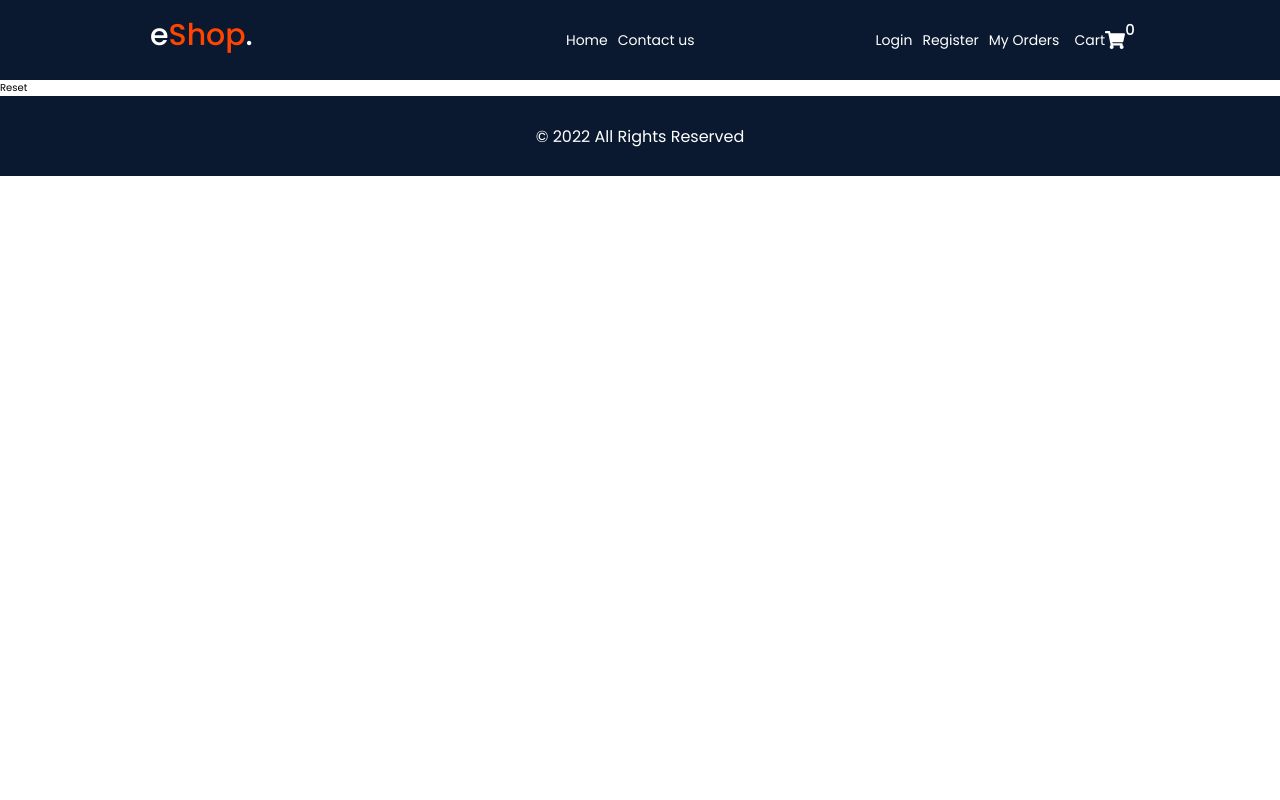
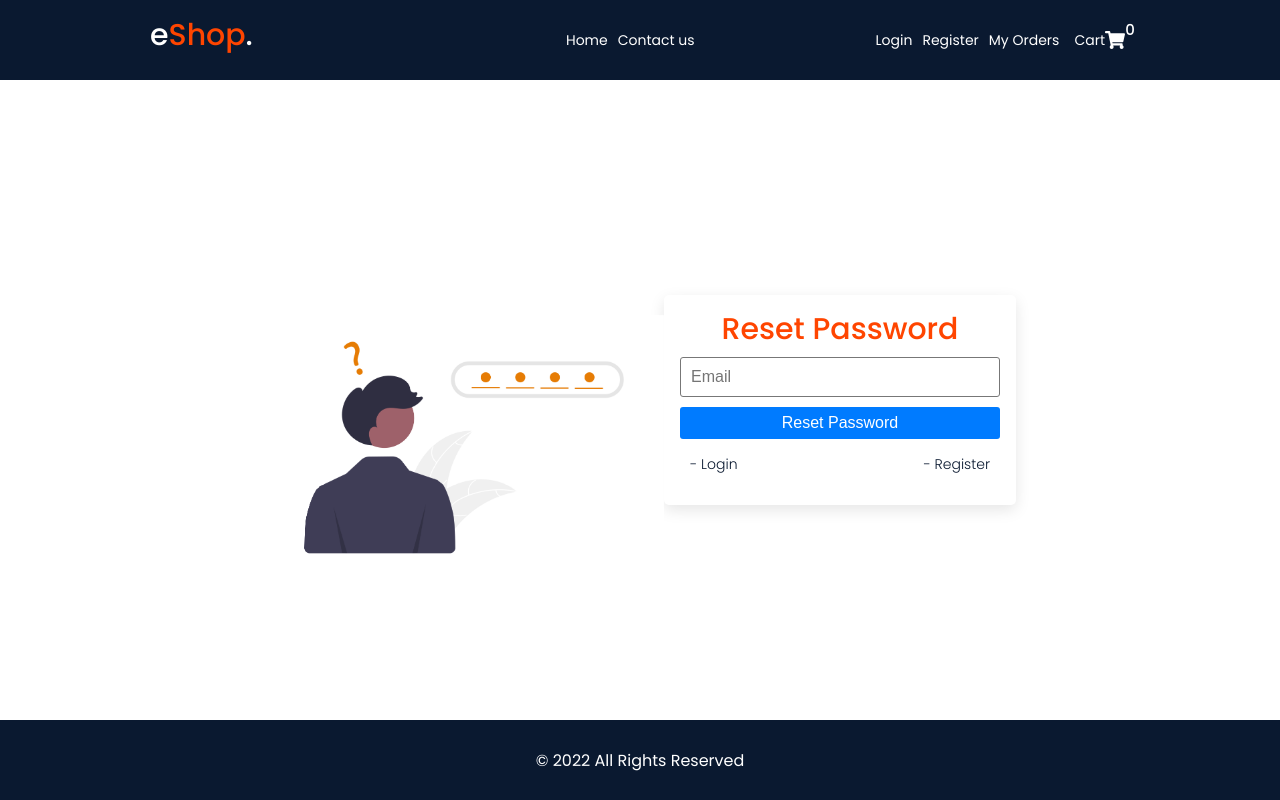
Before and after one commit to cheechqt/boost-eshop, a React (Create React App) app: page /reset in a window 1280 px wide. Built offline with nearby package versions, Linux system fonts and the light colour scheme.

Commit message:
auth pages

```diff
--- a/src/pages/auth/Login.js
+++ b/src/pages/auth/Login.js
@@ -29,7 +29,7 @@
           </button>
           <span className={styles.register}>
             <p>Don't have an account?</p>
-            <Link to="/register">&nbsp;Register</Link>
+            <Link to="/register">Register</Link>
           </span>
         </div>
       </Card>
--- a/src/pages/auth/Register.js
+++ b/src/pages/auth/Register.js
@@ -1,7 +1,35 @@
+import { Link } from "react-router-dom";
+import Card from "../../components/card/Card";
+import registerImg from "../../assets/register.png";
+import styles from "./auth.module.scss";
+
 function Register() {
- return (
-   <div>Register</div>
- )
-};
+  return (
+    <section className={`container ${styles.auth}`}>
+      <Card>
+        <div className={styles.form}>
+          <h2>Register</h2>
 
-export default Register
+          <form>
+            <input type="text" placeholder="Email" required />
+            <input type="password" placeholder="Password" required />
+            <input type="password" placeholder="Confirm Password" required />
+            <button className="--btn --btn-primary --btn-block">
+              Register
+            </button>
+          </form>
+
+          <span className={styles.register}>
+            <p>Already an account?</p>
+            <Link to="/login">Login</Link>
+          </span>
+        </div>
+      </Card>
+      <div className={styles.img}>
+        <img src={registerImg} alt="Register" width="400" />
+      </div>
+    </section>
+  );
+}
+
+export default Register;
--- a/src/pages/auth/Reset.js
+++ b/src/pages/auth/Reset.js
@@ -1,5 +1,36 @@
+import { Link } from "react-router-dom";
+import Card from "../../components/card/Card";
+import resetImg from "../../assets/forgot.png";
+import styles from "./auth.module.scss";
+
 function Reset() {
-  return <div>Reset</div>;
+  return (
+    <section className={`container ${styles.auth}`}>
+      <div className={styles.img}>
+        <img src={resetImg} alt="Reset Password" width="400" />
+      </div>
+      <Card>
+        <div className={styles.form}>
+          <h2>Reset Password</h2>
+
+          <form>
+            <input type="text" placeholder="Email" required />
+            <button className="--btn --btn-primary --btn-block">
+              Reset Password
+            </button>
+            <div className={styles.links}>
+              <p>
+                <Link to="/login">- Login</Link>
+              </p>
+              <p>
+                <Link to="/register">- Register</Link>
+              </p>
+            </div>
+          </form>
+        </div>
+      </Card>
+    </section>
+  );
 }
 
 export default Reset;
```
